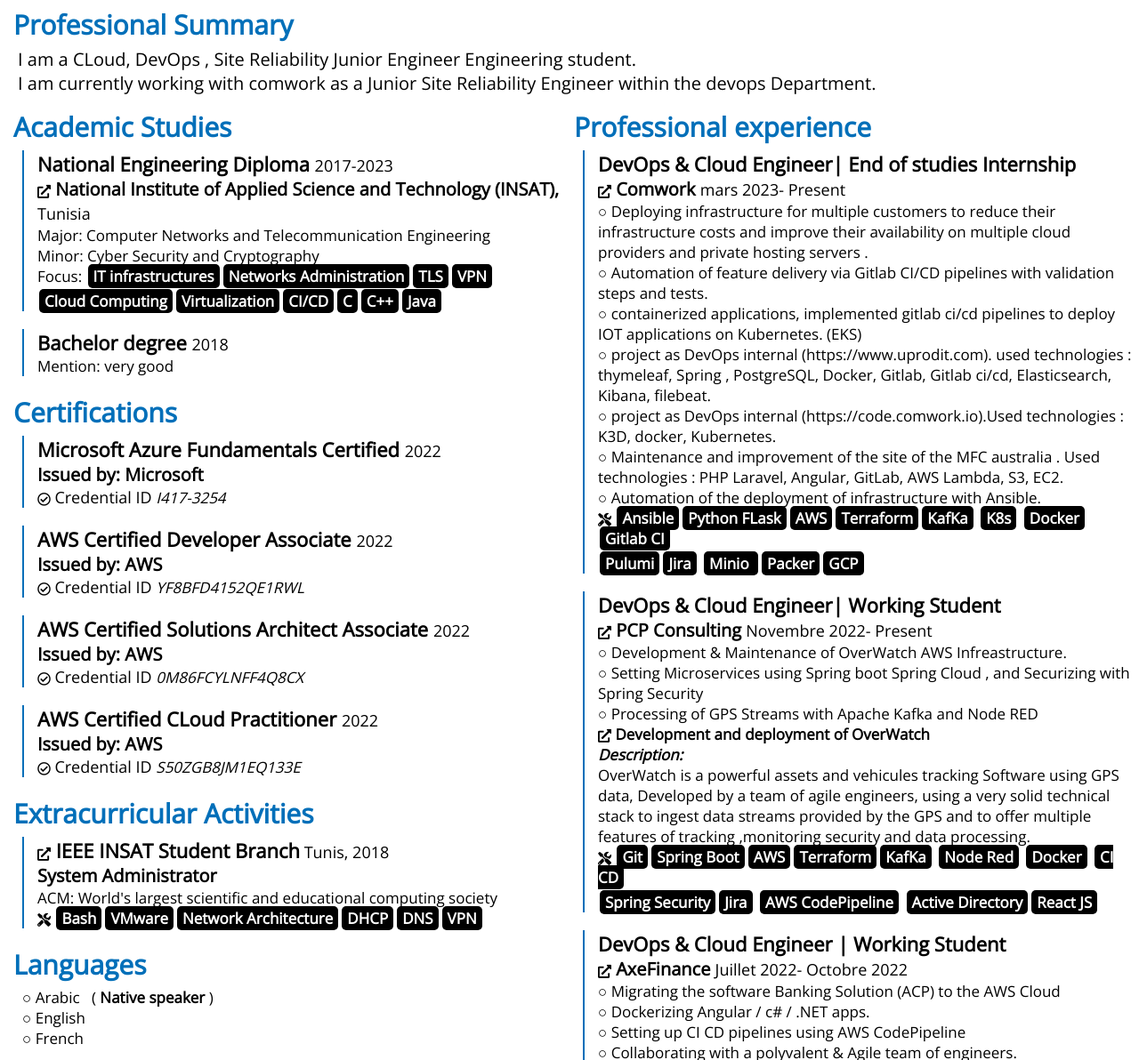
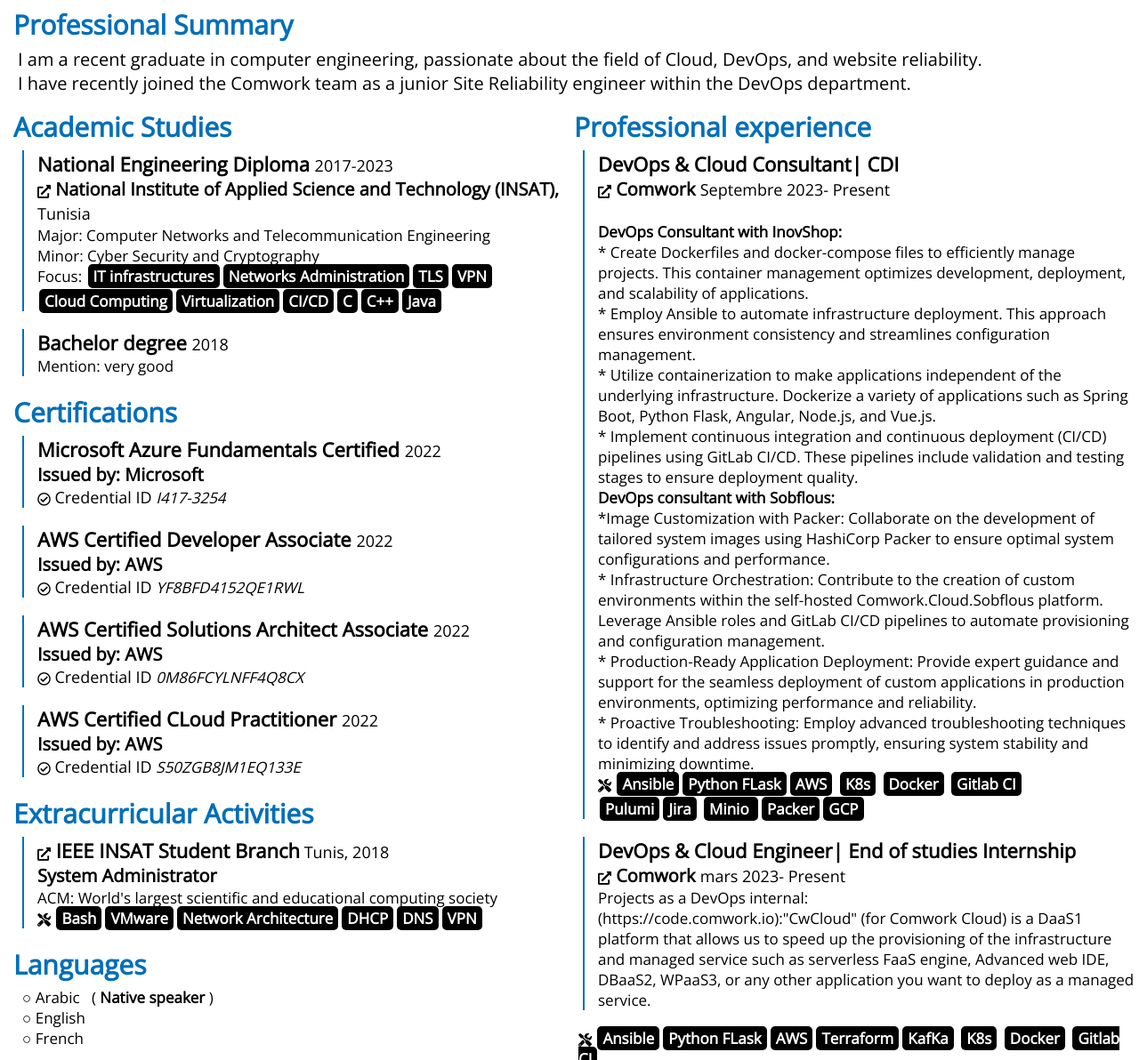
Before and after one commit to TalelKarim/cv-template, a plain HTML site: page index.html in a window 1280 px wide. Shown: the part 303-1495 px from the top of the page at 89% size. Drawn offline with nearby package versions, Linux system fonts and the light colour scheme.

Commit message:
update resume

```diff
--- a/index.html
+++ b/index.html
@@ -22,7 +22,7 @@
                 <div id="details">
 
 <div class="contact">
-         <a href="mailto:talelkarim.chebbi@insat.ucar.tn"><i class="fas fa-envelope white"></i>talelkarim.chebbi@insat.ucar.tn</a>
+         <a href="mailto:talel.chebbi@comwork.io"><i class="fas fa-envelope white"></i>talel.chebbi@comwork.io</a>
        <a href="tel:+21655205710"><i class="fas fa-phone-alt white"></i>+216 29 189 298</a>
         <div><i class="fas fa-map-marker-alt white"></i>Tunis, Tunisia</div>
 </div>
@@ -43,8 +43,7 @@
             Professional Summary
         </div>
         <div class="core-text-large">
-            I am a CLoud, DevOps , Site Reliability Junior Engineer Engineering student.<br>
-            I am currently working with comwork as a Junior Site Reliability Engineer within the devops Department.</div>
+            I am a recent graduate in computer engineering, passionate about the field of Cloud, DevOps, and website reliability.<br /> I have recently joined the Comwork team as a junior Site Reliability engineer within the DevOps department.</div>
     </section>
     <section id="core">
         <div id="left-core">
@@ -151,18 +150,48 @@
             <div class="core-text">
 
                 <div class="core-sub-element">
+                    <div class="title"> DevOps & Cloud Consultant| CDI </div>
+                    <div class="institution"><a href="https://www.comwork.io/" target="_blank"><i
+                                class="fas fa-external-link-alt icon"></i></a> Comwork <span class="year-tag">
+                            Septembre
+                            2023- Present </span></div>
+                    <div class="major">
+                        <br>
+                        <b>DevOps Consultant with InovShop: <br>
+                        </b> * Create Dockerfiles and docker-compose files to efficiently manage projects. This container management optimizes development, deployment, and scalability of applications. <br>
+                             * Employ Ansible to automate infrastructure deployment. This approach ensures environment consistency and streamlines configuration management. <br>
+                             * Utilize containerization to make applications independent of the underlying infrastructure. Dockerize a variety of applications such as Spring Boot, Python Flask, Angular, Node.js, and Vue.js. <br>
+                             * Implement continuous integration and continuous deployment (CI/CD) pipelines using GitLab CI/CD. These pipelines include validation and testing stages to ensure deployment quality.
+                        <br> <b>DevOps consultant with Sobflous:</b>
+                         <br>*Image Customization with Packer: Collaborate on the development of tailored system images using HashiCorp Packer to ensure optimal system configurations and performance.<br>
+
+                        * Infrastructure Orchestration: Contribute to the creation of custom environments within the self-hosted Comwork.Cloud.Sobflous platform. Leverage Ansible roles and GitLab CI/CD pipelines to automate provisioning and configuration management.<br>
+
+                        * Production-Ready Application Deployment: Provide expert guidance and support for the seamless deployment of custom applications in production environments, optimizing performance and reliability.<br>
+
+                        * Proactive Troubleshooting: Employ advanced troubleshooting techniques to identify and address issues promptly, ensuring system stability and minimizing downtime.<br>
+
+                        </span>
+                    </div>
+                    <div class="focus"> <i class="fas fa-tools icon"></i> <span class="tag">Ansible</span><span class="tag">Python FLask</span><span
+                            class="tag">AWS</span>
+                        <span class="tag">K8s</span>
+                        <span class="tag">Docker</span> <span class="tag">Gitlab CI </span>
+                    </div>
+                    <div class="focus"> <span class="tag">Pulumi</span><span class="tag">Jira</span> <span class="tag">Minio
+                    </span> <span class="tag">Packer</span><span class="tag">GCP </span>
+
+                    </div>
+                </div>
+
+                <div class="core-sub-element">
                     <div class="title"> DevOps & Cloud Engineer| End of studies Internship  </div>
                     <div class="institution"><a href="https://www.comwork.io/" target="_blank"><i
                                 class="fas fa-external-link-alt icon"></i></a> Comwork <span class="year-tag">
                             mars
                             2023- Present </span></div>
-                    <div class="major"> ○ Deploying infrastructure for multiple customers to reduce their infrastructure costs and improve their availability on multiple cloud providers and private hosting servers .<br>
-                        ○ Automation of feature delivery via Gitlab CI/CD pipelines with validation steps and tests.
-                        <br> ○  containerized applications, implemented gitlab ci/cd pipelines to deploy IOT applications on Kubernetes. (EKS)
-                        <br> ○ project as DevOps internal (https://www.uprodit.com). used technologies : thymeleaf, Spring , PostgreSQL, Docker, Gitlab, Gitlab ci/cd, Elasticsearch, Kibana, filebeat.
-                        <br> ○ project as DevOps internal (https://code.comwork.io).Used technologies : K3D, docker, Kubernetes.
-                        <br> ○ Maintenance and improvement of the site of the MFC australia . Used technologies : PHP Laravel, Angular, GitLab, AWS Lambda, S3, EC2.
-                        <br> ○ Automation of the deployment of infrastructure with Ansible.
+                        Projects as a DevOps internal:
+                        <br> (https://code.comwork.io):"CwCloud" (for Comwork Cloud) is a DaaS1 platform that allows us to speed up the provisioning of the infrastructure and managed service such as serverless FaaS engine, Advanced web IDE, DBaaS2, WPaaS3, or any other application you want to deploy as a managed service.
                          <br>
                         </span>
                     </div>
@@ -218,7 +247,7 @@
 
 
                 <div class="core-sub-element">
-                    <div class="title"> DevOps & Cloud Engineer | Working Student </div>
+                    <div class="title"> DevOps & Cloud Engineer | Summer Internship </div>
                     <div class="institution"><a href="https://www.axefinance.com/" target="_blank"><i
                                 class="fas fa-external-link-alt icon"></i></a> AxeFinance <span class="year-tag">
                             Juillet
```
